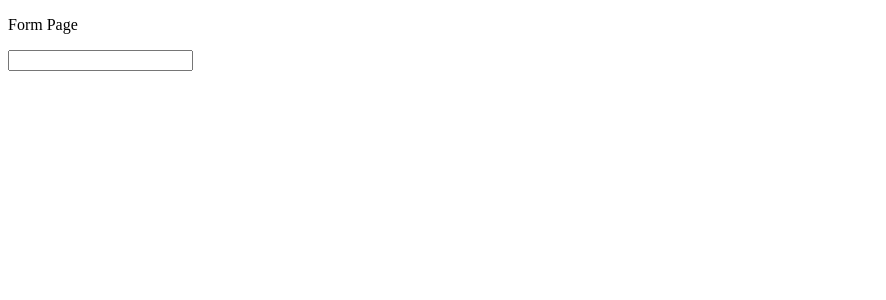
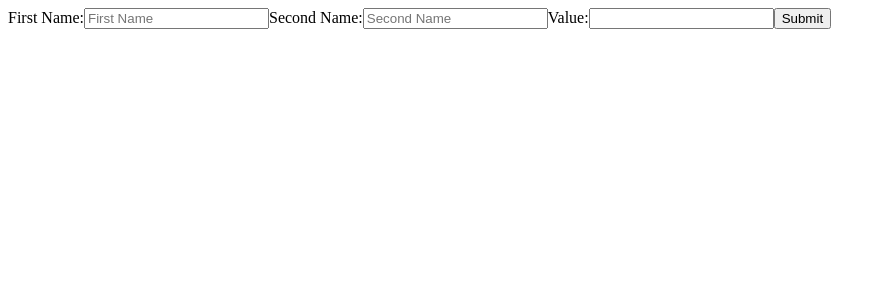
Before and after one commit to rhysbrame/form-input, a Next.js app: page /Components/Form in a window 1280 px wide. Shown: the top 300 px of the page, without its empty margins (0-886 px from the left). Built offline with nearby package versions, Linux system fonts and the light colour scheme.

Commit message:
added first and second name input

```diff
--- a/pages/Components/Form.js
+++ b/pages/Components/Form.js
@@ -1,9 +1,62 @@
 
-const Form = () => (
-    <div>
-        <p>Form Page</p>
-         <input></input>
-    </div>
-)
+
+class Form extends React.Component {
+    constructor(props) {
+        super(props);
+        this.state = {
+            firstName: '',
+            secondName: '',
+            value: ''
+        };
+
+        this.handleChange = this.handleChange.bind(this);
+        this.handleSubmit = this.handleSubmit.bind(this);
+    }
+
+    handleChange(event) {
+        const name = event.target.name
+        const value = event.target.value
+        this.setState({[name]: value});
+    }
+
+    handleSubmit(event) {
+        alert('A name was submitted: ' + this.state.firstName + this.state.secondName);
+        event.preventDefault();
+    }
+
+    render() {
+        return (
+        <form onSubmit={this.handleSubmit}>
+          <label>
+            First Name:
+            <input
+                type="text"
+                value={this.state.firstName}
+                onChange={this.handleChange}
+                className="form-control"
+                name="firstName"
+                placeholder="First Name"
+            />
+          </label>
+          <label>
+            Second Name:
+            <input
+                type="text"
+                value={this.state.secondName}
+                onChange={this.handleChange}
+                className="form-control"
+                name="secondName"
+                placeholder="Second Name"
+            />
+        </label>
+          <label>
+          Value:
+          <input type="text" value={this.state.value} onChange={this.handleChange} />
+        </label>
+          <input type="submit" value="Submit" />
+        </form>
+      );
+    }
+}
 
 export default Form
```
